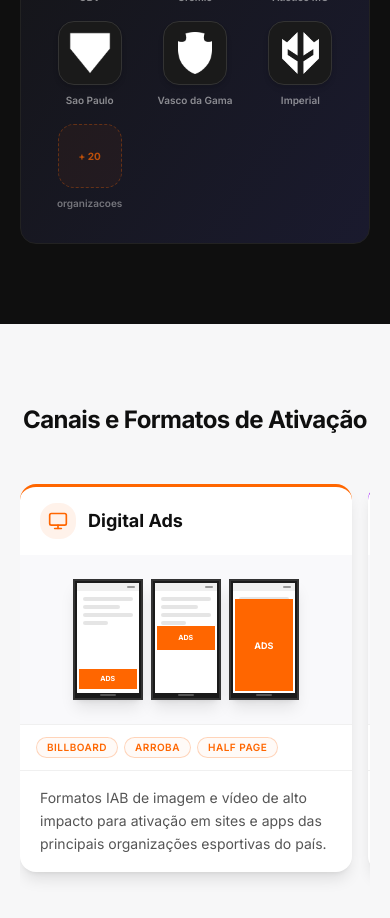
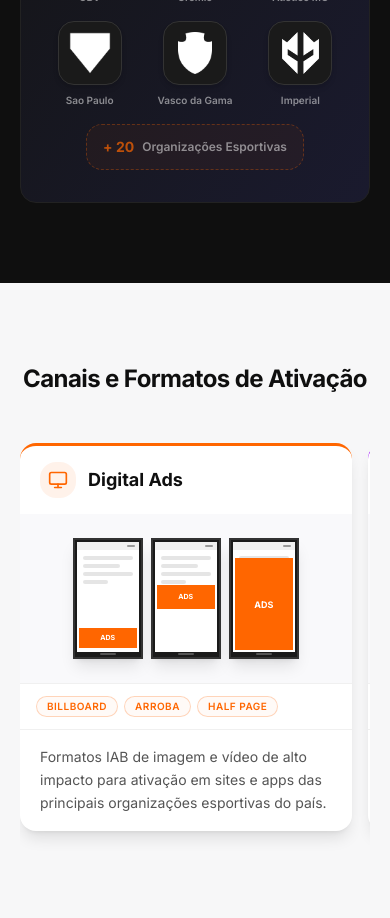
Before and after one commit to IbanheizRetize/novo-site-retize-2026, a Next.js app: page /marcas-anunciantes in a window 390 px wide. Shown: the part 2460-3378 px from the top of the page. Built offline with nearby package versions, Linux system fonts and the light colour scheme.

Commit message:
feat: centralize "+20" box on mobile with flex layout
Update layout for "+20" box on mobile and desktop.

Co-authored-by: Nicolas Ibanheiz <115660583+IbanheizRetize@users.noreply.github.com>

```diff
--- a/components/brands/network-section.tsx
+++ b/components/brands/network-section.tsx
@@ -644,15 +644,15 @@ export function NetworkSection() {
                   </div>
                 ))}
                 {/* +20 organizations */}
-                <div className="flex flex-col items-center gap-2">
-                  <div className="flex h-16 w-16 items-center justify-center rounded-2xl border border-dashed border-[#FF6600]/30 bg-[#FF6600]/5 md:h-20 md:w-20">
-                    <span className="text-center text-[10px] font-bold leading-tight text-[#FF6600]/70">
+                <div className="col-span-full flex items-center justify-center md:col-span-1 md:flex-col md:gap-2">
+                  <div className="flex items-center gap-2 rounded-2xl border border-dashed border-[#FF6600]/30 bg-[#FF6600]/5 px-4 py-3 md:h-20 md:w-20 md:flex-col md:justify-center md:gap-0 md:px-0 md:py-0">
+                    <span className="text-sm font-bold text-[#FF6600]/70 md:text-[10px]">
                       {"+ 20"}
                     </span>
+                    <span className="text-xs font-semibold text-[#ffffff]/50 md:text-center md:text-[8px]">
+                      {"Organizações Esportivas"}
+                    </span>
                   </div>
-                  <span className="text-center text-[10px] font-semibold text-[#ffffff]/40">
-                    organizacoes
-                  </span>
                 </div>
               </div>
             </div>
```
